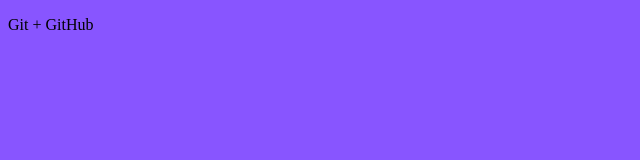
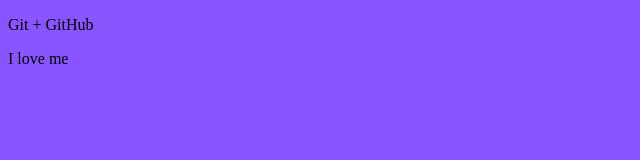
Before and after one commit to oksirets/Gitty, a plain HTML site: page Index.html in a window 1280 px wide. Shown: the full height of the page, 0-640 px from the left. Drawn offline with Linux system fonts and the light colour scheme.

Commit message:
Редагування

```diff
--- a/Index.html
+++ b/Index.html
@@ -7,5 +7,6 @@
 </head>
 <body>
     <p>Git + GitHub</p>
+    <p>I love me</p>
 </body>
 </html>
```
